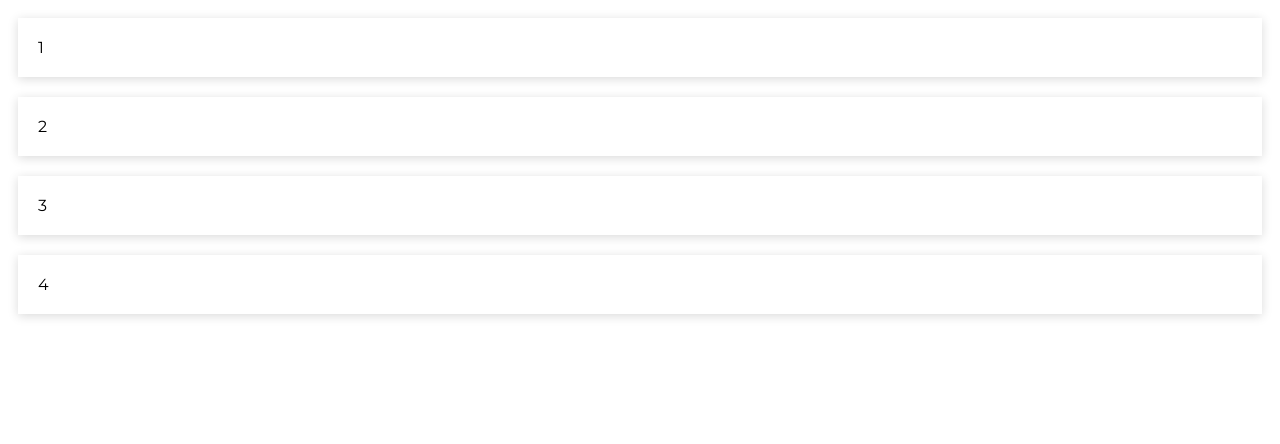
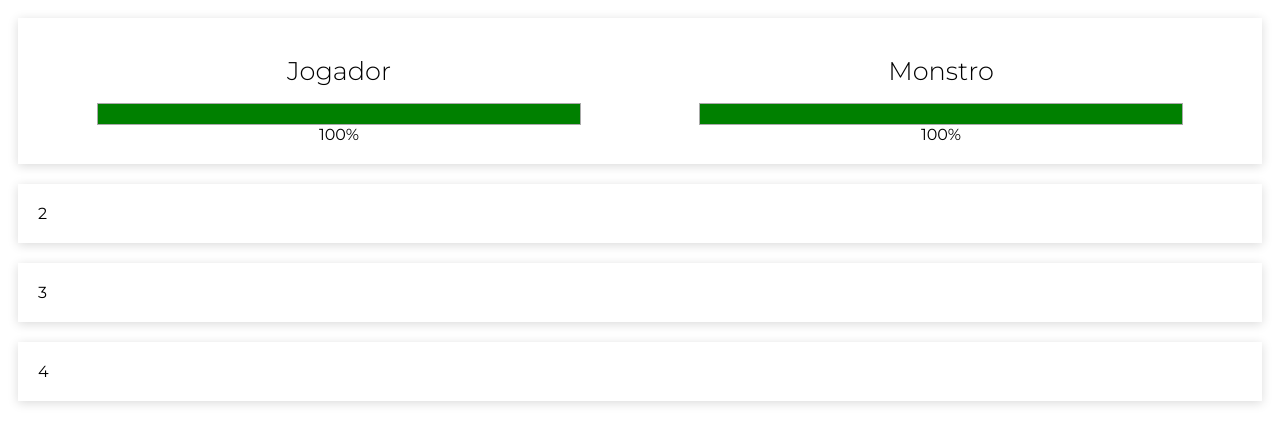
Before and after one commit to Pedro0810/matador-de-monstros, a plain HTML site: page index.html in a window 1280 px wide. Drawn offline with nearby package versions, Linux system fonts and the light colour scheme.

Commit message:
Barras de vida do jogador e do monstro

```diff
--- a/app.js
+++ b/app.js
@@ -1,7 +1,8 @@
 new Vue({
   el: '#app',
   data: {
-
+    playerLife: 100,
+    monsterLife: 100
   },
 
   computed: {
--- a/index.html
+++ b/index.html
@@ -1,4 +1,5 @@
 <!DOCTYPE html>
+
 <head>
   <meta charset="UTF-8">
   <link rel="stylesheet" href="style.css">
@@ -6,13 +7,30 @@
   <script src="https://unpkg.com/vue"></script>
   <title>Matador de Monstros</title>
 </head>
+
 <body>
   <div id="app">
-    <div class="panel scores">1</div>
+    <div class="panel scores">
+      <div class="score">
+        <h1>Jogador</h1>
+        <div class="life-bar">
+          <div class="life" :class="{danger: playerLife < 20}" :style="{width: playerLife + '%'}"></div>
+        </div>
+        <div>{{ playerLife }}%</div>
+      </div>
+      <div class="score">
+        <h1>Monstro</h1>
+        <div class="life-bar">
+          <div class="life" :class="{danger: monsterLife < 20}" :style="{width: monsterLife + '%'}"></div>
+        </div>
+        <div>{{ monsterLife }}%</div>
+      </div>
+    </div>
     <div class="panel result">2</div>
     <div class="panel buttons">3</div>
     <div class="panel logs">4</div>
   </div>
   <script src="app.js"></script>
 </body>
+
 </html>
--- a/style.css
+++ b/style.css
@@ -14,3 +14,39 @@ html {
   padding: 20px;
   box-shadow: 0 2px 10px rgba(0, 0, 0, 0.15);
 }
+
+/* ÁREA DOS PONTOS */
+
+.scores {
+  display: flex;
+}
+
+.score {
+  flex: 1;
+  display: flex;
+  flex-direction: column;
+  justify-content: center;
+  align-items: center;
+}
+
+.score h1 {
+  font-weight: 300;
+  font-size: 1.6rem;
+}
+
+.life-bar {
+  width: 80%;
+  height: 20px;
+  border: 1px solid #AAA;
+}
+
+.life-bar .life {
+  display: flex;
+  justify-content: center;
+  height: 100%;
+  background-color: green;
+}
+
+.life-bar .life.danger {
+  background-color: red;
+}
```
